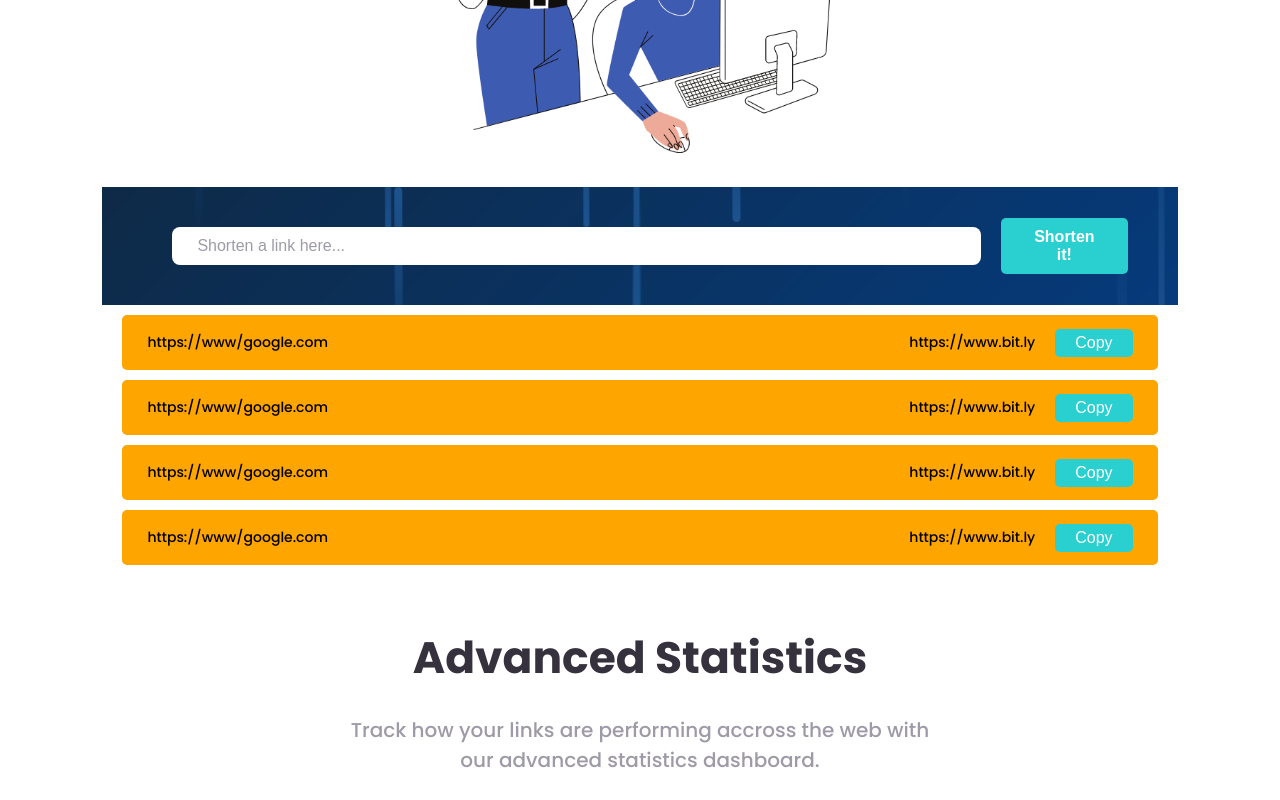
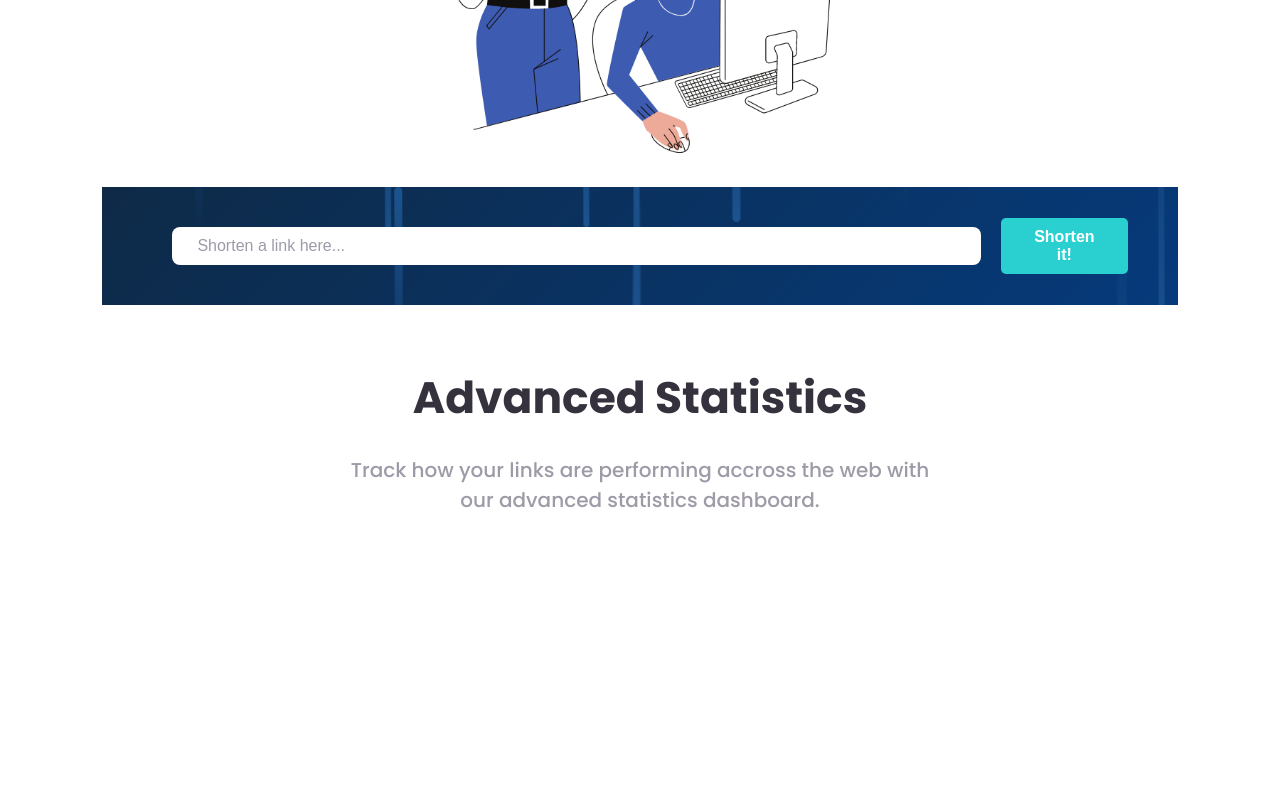
Before and after one commit to deepdarshan21/link-shortener, a Next.js app: page / in a window 1280 px wide. Shown: the part 597-1397 px from the top of the page. After the commit the page ends 1137 px from the top, so only its background shows below. Built offline with nearby package versions, Linux system fonts and the light colour scheme.

Commit message:
ShortCode API intergrated

```diff
--- a/package.json
+++ b/package.json
@@ -9,6 +9,7 @@
     "lint": "next lint"
   },
   "dependencies": {
+    "axios": "^0.27.2",
     "next": "12.1.6",
     "react": "18.1.0",
     "react-dom": "18.1.0",
--- a/pages/index.js
+++ b/pages/index.js
@@ -6,8 +6,37 @@ import Input from "../components/Input";
 import theme from "../styles/theme";
 import People from "../assets/people-working.png";
 import Meteor from "../assets/Meteor.png";
+import { useState } from "react";
+import axios from "axios";
 
 export default function Home() {
+    const [record, updateRecord] = useState([]);
+    const [url, setUrl] = useState("");
+
+    const handleShortLinkClick = (e) => {
+        e.preventDefault();
+        if (url === "") {
+            alert("Please enter the link...");
+            return;
+        }
+        axios
+            .post("https://api.shrtco.de/v2/shorten", null, {
+                params: {
+                    url,
+                },
+            })
+            .then((res) =>
+                updateRecord((old) => [
+                    ...old,
+                    { link: url, shortLink: res.data.result.short_link },
+                ])
+            )
+            .catch((err) => {
+                alert("Error");
+            });
+        setUrl("");
+    };
+
     return (
         <>
             <Navbar />
@@ -37,7 +66,12 @@ export default function Home() {
                         display: "flex",
                     }}
                 >
-                    <Input type="url" placeholder="Shorten a link here..." />
+                    <Input
+                        type="url"
+                        placeholder="Shorten a link here..."
+                        value={url}
+                        onChange={(e) => setUrl(e.target.value)}
+                    />
                     <span
                         style={{
                             margin: "auto",
@@ -51,15 +85,15 @@ export default function Home() {
                             fontWeight="700"
                             padding="10px 24px"
                             hoverBackgroundColor={theme.color.secondry.Red}
+                            onClick={handleShortLinkClick}
                         >
                             Shorten it!
                         </Button>
                     </span>
                 </div>
-                <ShortendLinkInfo link="https://www/google.com" shortLink="https://www.bit.ly" />
-                <ShortendLinkInfo link="https://www/google.com" shortLink="https://www.bit.ly" />
-                <ShortendLinkInfo link="https://www/google.com" shortLink="https://www.bit.ly" />
-                <ShortendLinkInfo link="https://www/google.com" shortLink="https://www.bit.ly" />
+                {record.map((item) => (
+                    <ShortendLinkInfo link={item.link} shortLink={item.shortLink} />
+                ))}
             </div>
             <Typography
                 component="h5"
```
Also changed, not shown: 2 other files (tests, documents, lock files or other folders).
